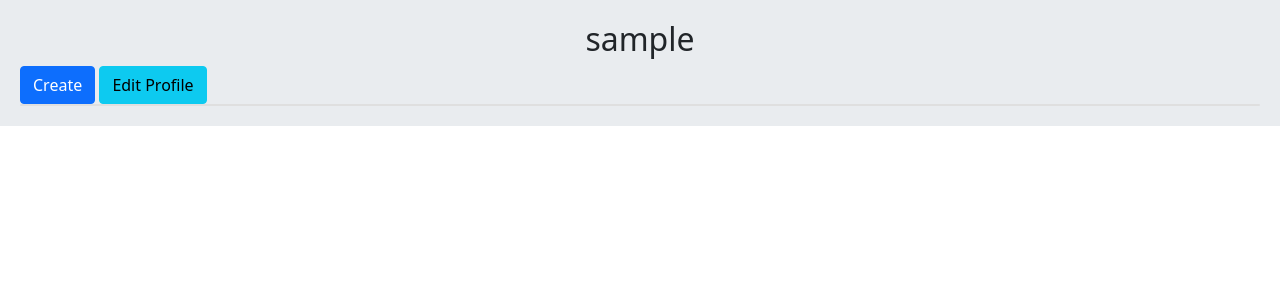
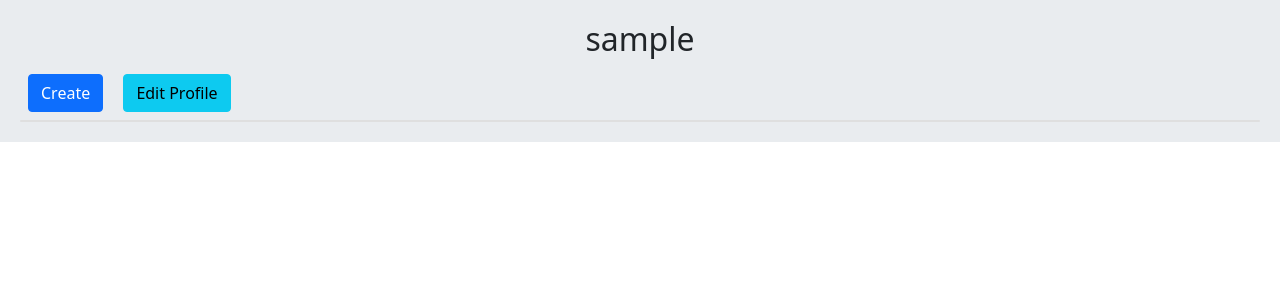
Before and after one commit to mahshid28/HW_Project, a Django app: page /profile/profile/1/ in a window 1280 px wide. Shown: the part 56-356 px from the top of the page. Run offline with Django 4.2, Linux system fonts and the light colour scheme; the visitor is signed in with stand-in values (Sample User, id 1); data comes from the database, SQL or seed files in the repository; data that the repository does not hold is empty.

Commit message:
modify botton view

```diff
--- a/users/templates/users/user.html
+++ b/users/templates/users/user.html
@@ -4,14 +4,14 @@
     <h2 class="text-center">{{ user.username }}</h2>
 
     {% if request.user.id == user.id %}
-        <a href="{% url 'home:post_create' %}" class="btn btn-primary">Create</a>
-        <a href="{% url 'users:edit_user' %}" class="btn btn-info">Edit Profile</a>
+        <a href="{% url 'home:post_create' %}" class="btn btn-primary m-2">Create</a>
+        <a href="{% url 'users:edit_user' %}" class="btn btn-info m-2">Edit Profile</a>
     {% endif %}
 
     {% if request.user.id != user.id and not is_following %}
-        <a class="btn btn-primary" href="{% url 'users:user_follow' user.id %}">Follow</a>
+        <a class="btn btn-primary m-2" href="{% url 'users:user_follow' user.id %}">Follow</a>
     {% elif request.user.id != user.id and is_following %}
-        <a class="btn btn-primary" href="{% url 'users:user_unfollow' user.id %}">Unfollow</a>
+        <a class="btn btn-primary m-2" href="{% url 'users:user_unfollow' user.id %}">Unfollow</a>
     {% endif %}
 
     <div class="card">
```
